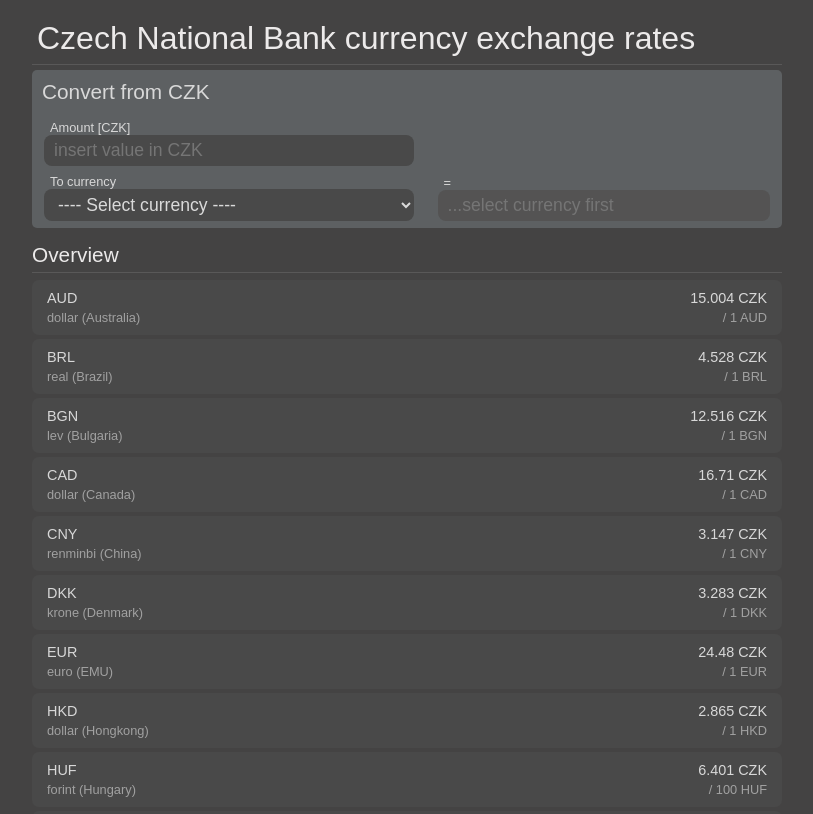
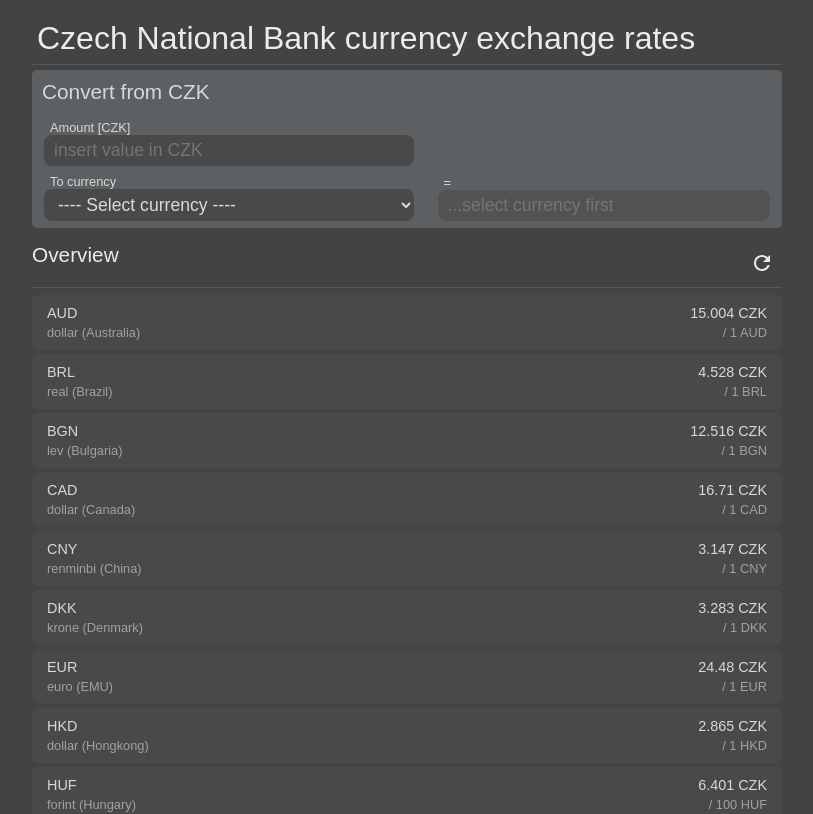
Before and after one commit to stetizu1/task-momence, a React (Create React App) app: page / in a window 1280 px wide. Shown: the top 814 px of the page, without its empty margins (233-1046 px from the left). Built offline with nearby package versions, Linux system fonts and the light colour scheme.

Commit message:
Reloading

```diff
--- a/src/app/components/hoc/FetchingComponent.tsx
+++ b/src/app/components/hoc/FetchingComponent.tsx
@@ -1,17 +1,17 @@
 import { Volcano } from '@mui/icons-material'
 import { CircularProgress } from '@mui/material'
-import { Dispatch, ReactNode, useCallback, useEffect, useState } from 'react'
+import { FC, useCallback, useEffect, useState } from 'react'
 import { styled } from 'styled-components'
 import { fontSize } from '../../styles/fontSize'
 import { palette } from '../../styles/palette'
 
 type FetchingComponentProps<T> = {
   fetch: () => Promise<T | null>
-  setData: Dispatch<T>
-  children: ReactNode
+  Content: FC<{ data: T }>
 }
 
-export const FetchingComponent = <T,>({ fetch, setData, children }: FetchingComponentProps<T>) => {
+export const FetchingComponent = <T,>({ fetch, Content }: FetchingComponentProps<T>) => {
+  const [fetchedData, setFetchedData] = useState<T>()
   const [loadState, setLoadState] = useState<'loading' | 'loaded' | 'error'>('loading')
 
   const callFetch = useCallback(async () => {
@@ -23,7 +23,7 @@
         return
       }
 
-      setData(data)
+      setFetchedData(data)
       setLoadState('loaded')
     } catch (e) {
       setLoadState('error')
@@ -41,7 +41,7 @@
       </CenterBox>
     )
   }
-  if (loadState === 'error') {
+  if (loadState === 'error' || !fetchedData) {
     return (
       <ErrorPage>
         <ErrorPageHeader>Error</ErrorPageHeader>
@@ -53,7 +53,7 @@
       </ErrorPage>
     )
   }
-  return <>{children}</>
+  return <Content data={fetchedData} />
 }
 
 const CenterBox = styled.div`
--- a/src/app/modules/currencyRates/CnbRates.tsx
+++ b/src/app/modules/currencyRates/CnbRates.tsx
@@ -12,7 +12,7 @@
 }
 
 export const notSelected = 'notSelected'
-const CnbRatesComponent: FC<CnbRatesComponentProps> = ({ data }) => {
+const CnbRatesPage: FC<CnbRatesComponentProps> = ({ data }) => {
   const [selectedCurrency, setSelectedCurrency] = useState<string>(notSelected)
   return (
     <>
@@ -30,18 +30,12 @@
   )
 }
 
-export const CnbRates: FC = () => {
-  const [cnbData, setCnbData] = useState<ExchangeRatesData>()
-
-  return (
-    <div>
-      <Header>Czech National Bank currency exchange rates</Header>
-      <FetchingComponent fetch={fetchCnbData} setData={setCnbData}>
-        {cnbData ? <CnbRatesComponent data={cnbData} /> : null}
-      </FetchingComponent>
-    </div>
-  )
-}
+export const CnbRates: FC = () => (
+  <div>
+    <Header>Czech National Bank currency exchange rates</Header>
+    <FetchingComponent fetch={fetchCnbData} Content={CnbRatesPage} />
+  </div>
+)
 
 const Header = styled.div`
   font-size: 2em;
--- a/src/app/modules/currencyRates/components/CurrencyDataDisplay.tsx
+++ b/src/app/modules/currencyRates/components/CurrencyDataDisplay.tsx
@@ -1,3 +1,4 @@
+import { Refresh } from '@mui/icons-material'
 import { Dispatch, FC } from 'react'
 import { styled } from 'styled-components'
 import { fontSize } from '../../../styles/fontSize'
@@ -14,7 +15,16 @@
 
 export const CurrencyDataDisplay: FC<CurrencyDataDisplayProps> = ({ data, selectedCurrency, setSelectedCurrency }) => (
   <List>
-    <ListHeader>Overview</ListHeader>
+    <ListHeader>
+      <div>Overview</div>
+      <ReloadBox>
+        <Refresh
+          onClick={() => {
+            location.reload()
+          }}
+        />
+      </ReloadBox>
+    </ListHeader>
     {Object.entries(data.currencyData).map(([key, value]) => (
       <Item
         key={key}
@@ -47,6 +57,16 @@
   padding: 5px 0;
   border-bottom: 1px solid ${palette.border};
   margin-bottom: 5px;
+  display: flex;
+  justify-content: space-between;
+`
+
+const ReloadBox = styled.div`
+  padding: 8px 8px 2px;
+  border-radius: 10px;
+  &:hover {
+    background-color: ${palette.border};
+  }
 `
 
 const Item = styled.div`
```
